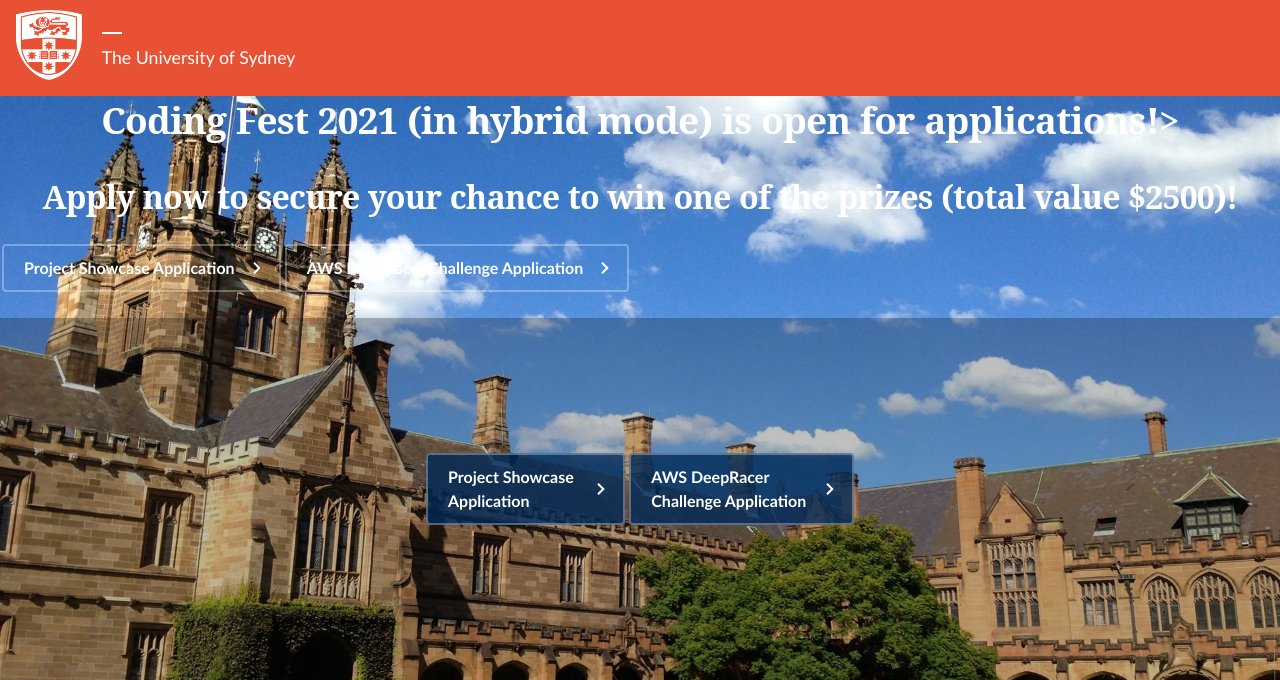
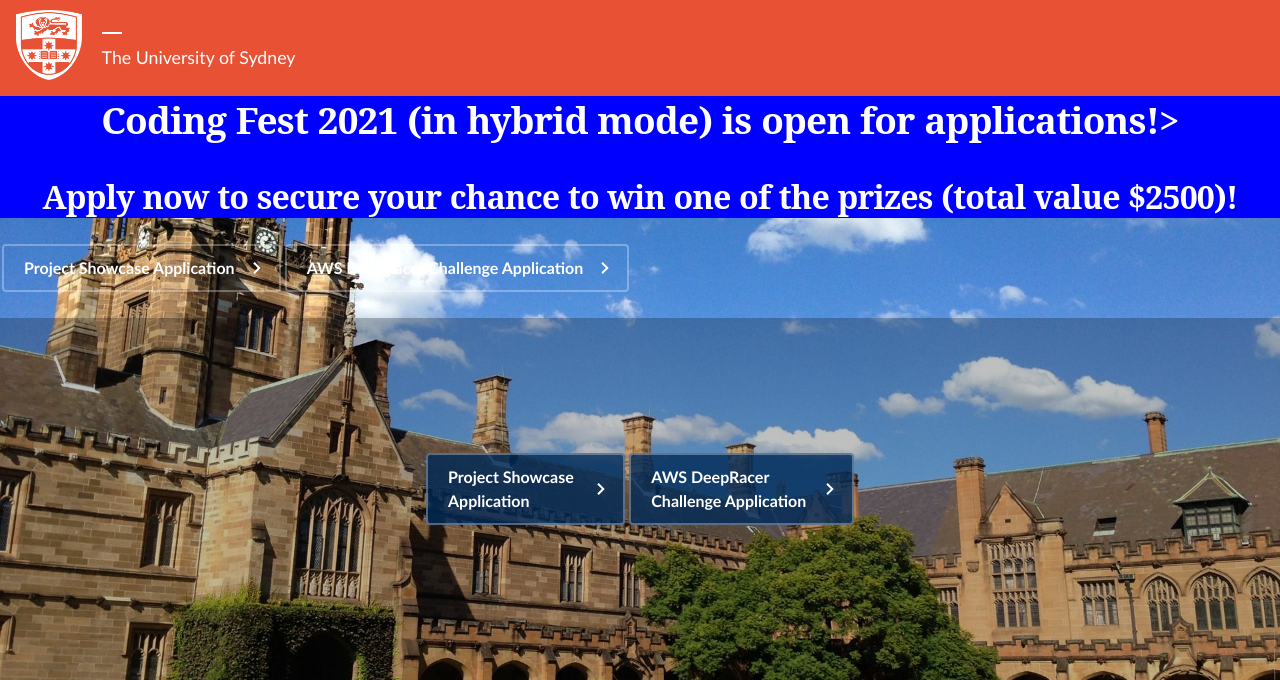
Before and after one commit to codingfestsydney/codingfestWeb, a Jekyll site: the page built from index.md, in a window 1280 px wide. Shown: the top 680 px of the page. Built offline with Jekyll 4.4.1, drawn with Linux system fonts in a browser that asks for light colours; our own code applies the rules of GitHub Pages for plain Markdown files; grey boxes are pictures that could not be loaded.

Commit message:
Update default.html

```diff
--- a/_layouts/default.html
+++ b/_layouts/default.html
@@ -491,7 +491,7 @@
     <main id="main">
       <div id="a3632473" role="img" aria-label="" class="page-header__darken--o25"
         style="background-image: url('/codingfestWeb/assets/files/usyd_background.jpeg');">
-        <div class="title-container">
+        <div class="title-container" style="background-color: blue;">
           <h1 style="text-align: center;color: white;">Coding Fest 2021 (in hybrid mode) is open for applications!></h1>
             <h2 style="text-align: center;color: white;">Apply now to secure your chance to win one of the prizes (total value $2500)!
             </h2>
```
